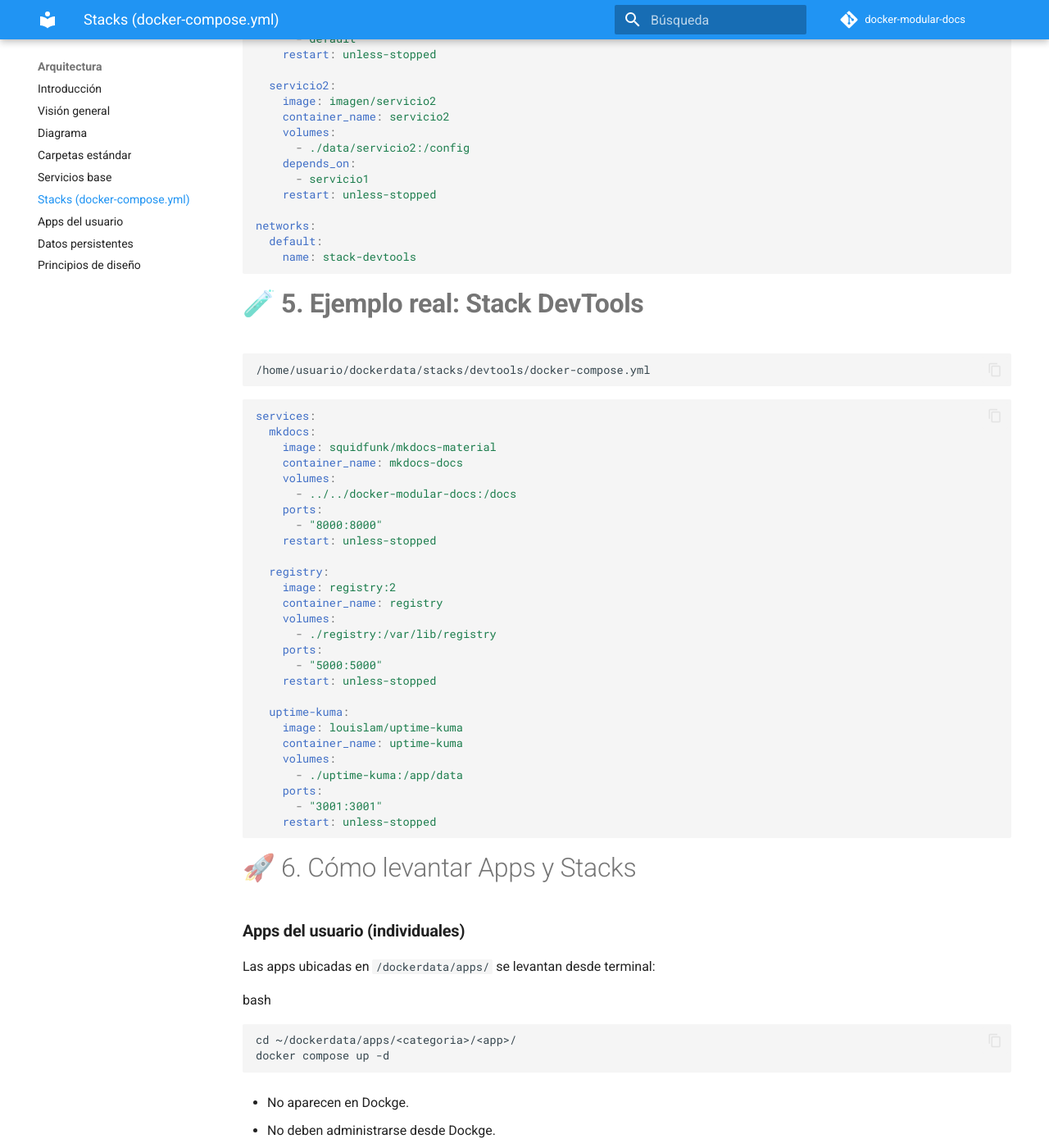
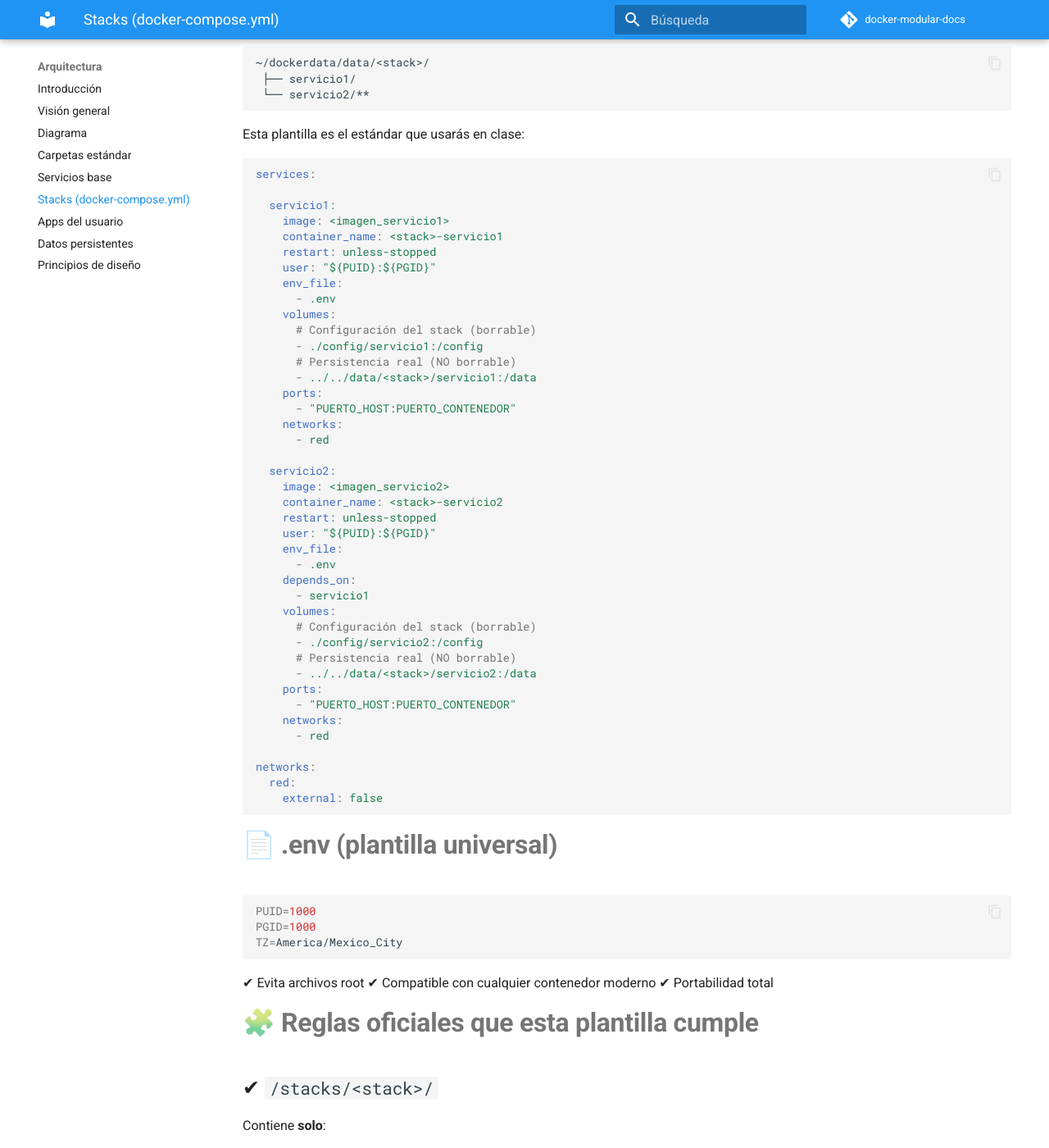
Before and after one commit to trentor2000/docker-modular-docs, an MkDocs documentation site: the page built from docs/arquitectura/stacks.md, in a window 1280 px wide and 1400 px high, scrolled down 2814 px. Shown: the whole window at 82% size. Built offline with MkDocs 1.6.1 and Material for MkDocs 9.7.7, drawn with Linux system fonts in a browser that asks for light colours; comment, search, counter and statistics services are not loaded; some of the changed text lies outside the part shown.

````diff
--- a/docs/arquitectura/stacks.md
+++ b/docs/arquitectura/stacks.md
@@ -102,76 +102,268 @@ restart: unless-stopped
 
 Dockge administra, no ejecuta.
 
-# 🛠️ **4. Plantilla oficial de docker-compose.yml para stacks**
+# 🛠️  **PLANTILLA UNIVERSAL PARA STACKS CON DATOS PERSISTENTES**
+
+## 📁 **Estructura del stack**
+
+```text
+~/dockerdata/stacks/<stack>/
+ ├── docker-compose.yml
+ ├── .env
+ └── config/
+      ├── servicio1/
+      └── servicio2/
+```
+
+## 📁 **Estructura de persistencia**
+
+```text
+~/dockerdata/data/<stack>/
+ ├── servicio1/
+ └── servicio2/**
+```
 
 Esta plantilla es el estándar que usarás en clase:
 
 ```yaml
-version: "3.9" #no necesario ya que el estándar moderno es sin version: porque Docker usa Compose Spec.”
+services:
 
-services:
   servicio1:
-    image: imagen/servicio1
-    container_name: servicio1
+    image: <imagen_servicio1>
+    container_name: <stack>-servicio1
+    restart: unless-stopped
+    user: "${PUID}:${PGID}"
+    env_file:
+      - .env
+    volumes:
+      # Configuración del stack (borrable)
+      - ./config/servicio1:/config
+      # Persistencia real (NO borrable)
+      - ../../data/<stack>/servicio1:/data
     ports:
-      - "8080:8080"
-    volumes:
-      - ./data/servicio1:/data
-    environment:
-      - TZ=America/Mexico_City
+      - "PUERTO_HOST:PUERTO_CONTENEDOR"
     networks:
-      - default
-    restart: unless-stopped
+      - red
 
   servicio2:
-    image: imagen/servicio2
-    container_name: servicio2
-    volumes:
-      - ./data/servicio2:/config
+    image: <imagen_servicio2>
+    container_name: <stack>-servicio2
+    restart: unless-stopped
+    user: "${PUID}:${PGID}"
+    env_file:
+      - .env
     depends_on:
       - servicio1
-    restart: unless-stopped
+    volumes:
+      # Configuración del stack (borrable)
+      - ./config/servicio2:/config
+      # Persistencia real (NO borrable)
+      - ../../data/<stack>/servicio2:/data
+    ports:
+      - "PUERTO_HOST:PUERTO_CONTENEDOR"
+    networks:
+      - red
 
 networks:
-  default:
-    name: stack-devtools
+  red:
+    external: false
+
 ```
 
-# 🧪 **5. Ejemplo real: Stack DevTools**
+# 📄 **.env (plantilla universal)**
 
 ```bash
-/home/usuario/dockerdata/stacks/devtools/docker-compose.yml
+PUID=1000
+PGID=1000
+TZ=America/Mexico_City
+```
+
+✔ Evita archivos root
+✔ Compatible con cualquier contenedor moderno
+✔ Portabilidad total
+
+# 🧩 **Reglas oficiales que esta plantilla cumple**
+
+## ✔ `/stacks/<stack>/`
+
+Contiene **solo**:
+
+- `docker-compose.yml`
+
+- `.env`
+
+- `config/`
+
+Todo esto es **borrable** sin riesgo.
+
+## ✔ `/data/<stack>/<servicio>/`
+
+Contiene:
+
+- modelos
+
+- bases vectoriales
+
+- cachés
+
+- datos de usuario
+
+- archivos pesados
+
+Todo esto es **NO borrable** por Dockge.
+
+## ✔ `PUID/PGID`
+
+Evita archivos root y problemas de permisos.
+
+## ✔ Rutas relativas
+
+Garantizan portabilidad y reproducibilidad.
+
+## ✔ Aislamiento modular
+
+Cada stack es autocontenido.
+
+# 🧪 **5. Ejemplo real: Stack ai**
+
+```text
+/home/usuario/dockerdata/stacks/ai/docker-compose.yml
 ```
 
 ```yaml
 services:
-  mkdocs:
-    image: squidfunk/mkdocs-material
-    container_name: mkdocs-docs
+
+  ollama:
+    image: ollama/ollama:latest
+    container_name: ai-ollama
+    restart: unless-stopped
+    user: "${PUID}:${PGID}"
+    env_file:
+      - .env
     volumes:
-      - ../../docker-modular-docs:/docs
+      # Configuración del stack (borrable)
+      - ./config/ollama:/root/.ollama/config
+      # Persistencia real (NO borrable)
+      - ../../data/ai/ollama:/root/.ollama/models
     ports:
-      - "8000:8000"
+      - "11434:11434"
+    networks:
+      - ai_net
+
+  openwebui:
+    image: ghcr.io/open-webui/open-webui:main
+    container_name: ai-openwebui
     restart: unless-stopped
+    user: "${PUID}:${PGID}"
+    depends_on:
+      - ollama
+    env_file:
+      - .env
+    environment:
+      - OLLAMA_API_BASE=http://ollama:11434
+      - WEBUI_AUTH=False
+      - ENABLE_IMAGE_GENERATION=True
+      - ENABLE_WEB_SEARCH=True
+      - ENABLE_FILE_TOOLS=True
+    volumes:
+      # Configuración del stack (borrable)
+      - ./config/openwebui:/app/backend/config
+      # Persistencia real (NO borrable)
+      - ../../data/ai/openwebui:/app/backend/data
+    ports:
+      - "3000:8080"
+    networks:
+      - ai_net
 
-  registry:
-    image: registry:2
-    container_name: registry
-    volumes:
-      - ./registry:/var/lib/registry
-    ports:
-      - "5000:5000"
-    restart: unless-stopped
+networks:
+  ai_net:
+    external: false
 
-  uptime-kuma:
-    image: louislam/uptime-kuma
-    container_name: uptime-kuma
-    volumes:
-      - ./uptime-kuma:/app/data
-    ports:
-      - "3001:3001"
-    restart: unless-stopped
 ```
+
+# 📄 **3. Archivo** `.env`
+
+```text
+PUID=1000
+PGID=1000
+TZ=America/Mexico_City
+```
+
+✔ Evita archivos root
+✔ Permite borrar, migrar, respaldar
+✔ Compatible con cualquier contenedor moderno
+
+# 🧩 **4. ¿Qué va en cada carpeta?**
+
+## `/stacks/ai/config/ollama`
+
+- Configuración del runtime
+
+- Archivos ligeros
+
+- Logs efímeros
+
+## `/data/ai/ollama`
+
+- Modelos descargados
+
+- Blobs
+
+- Manifests
+
+- Cachés pesadas
+
+## `/stacks/ai/config/openwebui`
+
+- Configuración del backend
+
+- Ajustes de UI
+
+- Preferencias del usuario
+
+## `/data/ai/openwebui`
+
+- vector_db
+
+- embeddings
+
+- uploads
+
+- cachés
+
+# 🧠 **5. Reglas oficiales que esta plantilla cumple**
+
+### ✔ Persistencia real en `/data`
+
+Los modelos y bases vectoriales sobreviven:
+
+- recreaciones
+
+- borrados del stack
+
+- reinstalaciones
+
+- migraciones
+
+### ✔ Configuración en `/config`
+
+Borrable sin riesgo.
+
+### ✔ Stacks autocontenidos
+
+Cada stack vive en su propia carpeta.
+
+### ✔ Nada de root
+
+`user: "${PUID}:${PGID}"` evita archivos root.
+
+### ✔ Rutas relativas
+
+Portabilidad total.
+
+### ✔ Dockge-friendly
+
+Dockge solo ve `/stacks`, nunca `/data`.
 
 # 🚀 6. Cómo levantar Apps y Stacks
 
@@ -179,9 +371,9 @@ services:
 
 Las apps ubicadas en `/dockerdata/apps/` se levantan desde terminal:
 
-bash
 
-```
+
+```bash
 cd ~/dockerdata/apps/<categoria>/<app>/
 docker compose up -d
 ```
````
Also changed, not shown: docs/anexos/instalacion-docker-ubuntu.md (+3 -4 lines), docs/anexos/instalacion-docker-wsl2.md (+4 -4 lines), docs/arquitectura/index.md (+17 -23 lines), docs/index.md (+44 -80 lines), docs/manuales/guia-estudiantes.md (+12 -9 lines), .github/copilot-instructions.md (added).
